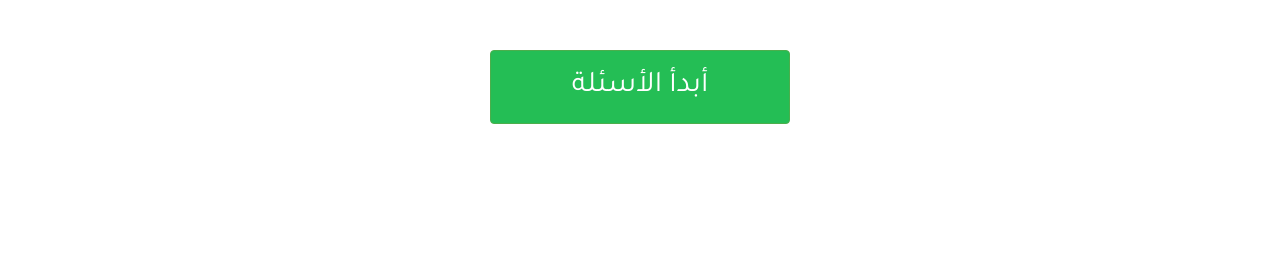
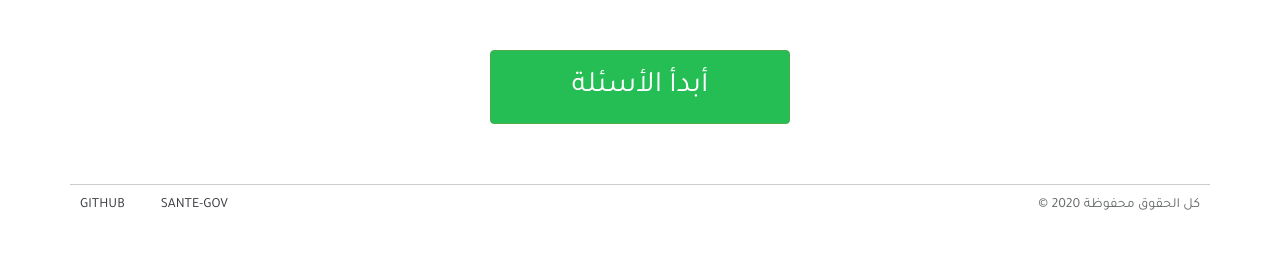
Before and after one commit to IsmailBourbie/Covid19QuestDz, a PHP site: page / in a window 1280 px wide. Shown: the part 613-888 px from the top of the page. Before the commit the page ends 737 px from the top, so only its background shows below. Run offline with PHP 8.4, Linux system fonts and the light colour scheme.

Commit message:
added a footer

```diff
--- a/css/main.css
+++ b/css/main.css
@@ -73,7 +73,7 @@ body * {
 }
 .main .main-footer {
   text-align: center;
-  margin-bottom: 100px;
+  margin-bottom: 60px;
 }
 .main .main-footer button {
   margin: auto;
@@ -206,7 +206,23 @@ body * {
   height: 20px;
 }
 
+/* Footer start */
+
+.footer footer {
+  border-top: 1px solid #ccc;
+  margin-bottom: 40px;
+  padding: 10px;
+}
+
+.footer footer .sante-gov {
+  padding-left: 0px;
+}
+.footer footer a,
+.footer footer p {
+  color: #656868;
+}
+.footer footer a {
+  text-decoration: none;
+  color: #393b41;
+}
 /*  media queries */
-
-@media (min-width: 992px) {
-}
--- a/index.php
+++ b/index.php
@@ -1022,6 +1022,27 @@
     </div><!-- /.modal -->
 
 
+    <div class="footer container">
+        <footer>
+            <div class="row">
+                <div class="col-lg-4 col-xs-6">
+                    <div class="row text-left">
+                        <div class="col-md-3 col-xs-5">
+                            <a href="#">GITHUB</a>
+
+                        </div>
+                        <div class="col-md-4 col-xs-7 sante-gov">
+                            <a href="#">SANTE-GOV</a>
+                        </div>
+                    </div>
+                </div>
+                <div class="col-lg-8 col-xs-6">
+                    <p>كل الحقوق محفوظة 2020 &copy;</p>
+                </div>
+            </div>
+        </footer>
+    </div>
+
     <script src="js/jquery-1.12.1.min.js"></script>
     <script src="js/bootstrap.min.js"></script>
     <script src="js/plugins.js"></script>
```
